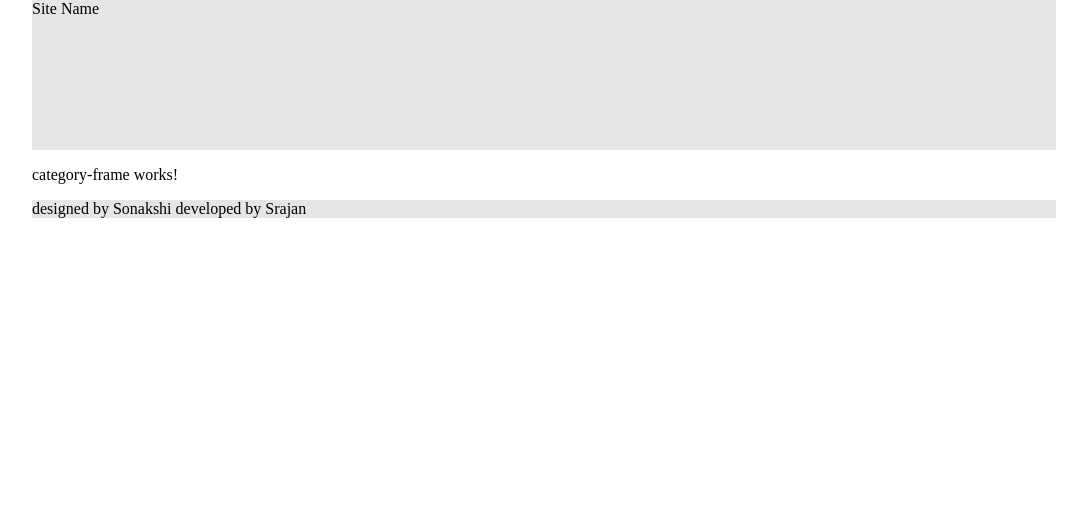
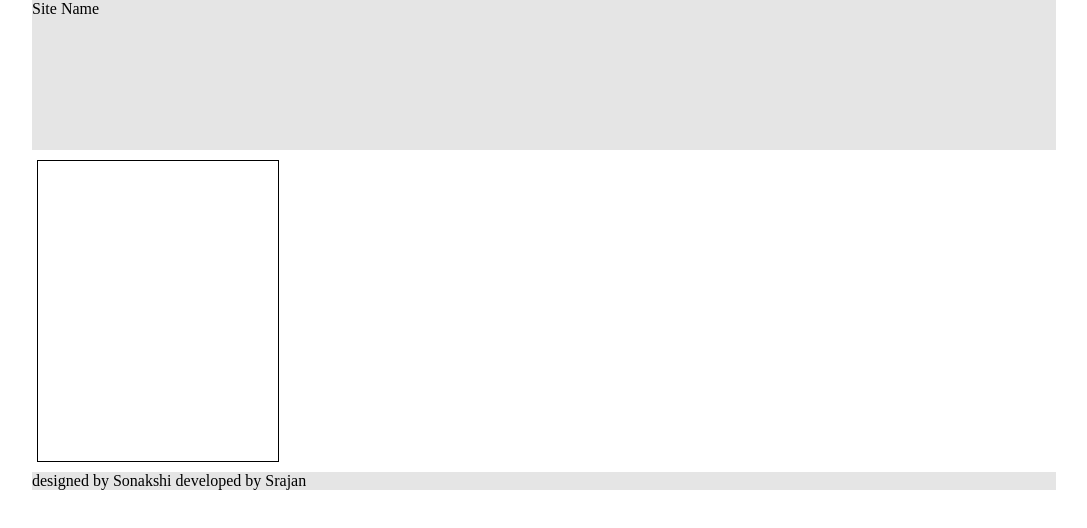
Before and after one commit to srjn45/RoyaleHeritage, an Angular app: page / in a window 1280 px wide. Shown: the top 528 px of the page, without its empty margins (96-1183 px from the left). Built offline with nearby package versions, Linux system fonts and the light colour scheme.

Commit message:
now frame shows centralised elements

```diff
--- a/src/app/gallery/category-frame/category-frame.component.css
+++ b/src/app/gallery/category-frame/category-frame.component.css
@@ -0,0 +1,18 @@
+
+div.frame {
+    margin-top: 10px;
+    margin-bottom: 10px;
+    margin-left: 5px;
+    margin-right: 5px;
+    -webkit-flex-grow: 1;
+    flex-grow: 1;
+    min-width: 228px;
+    max-width: 240px;
+    height: 300px;
+    border: 1px solid black;
+    overflow: hidden;
+
+    display: flex;
+    justify-content: center;
+    align-items: center;
+}
--- a/src/app/gallery/category-frame/category-frame.component.html
+++ b/src/app/gallery/category-frame/category-frame.component.html
@@ -1,3 +1,5 @@
-<p>
-  category-frame works!
-</p>
+<div class="frame">
+	<div>
+		<img src="{{imgSrc}}" alt="" />
+	</div>
+</div>
--- a/src/app/gallery/category-frame/category-frame.component.ts
+++ b/src/app/gallery/category-frame/category-frame.component.ts
@@ -7,6 +7,8 @@ import { Component, OnInit } from '@angular/core';
 })
 export class CategoryFrameComponent implements OnInit {
 
+  imgSrc: String;
+
   constructor() { }
 
   ngOnInit() {
```
